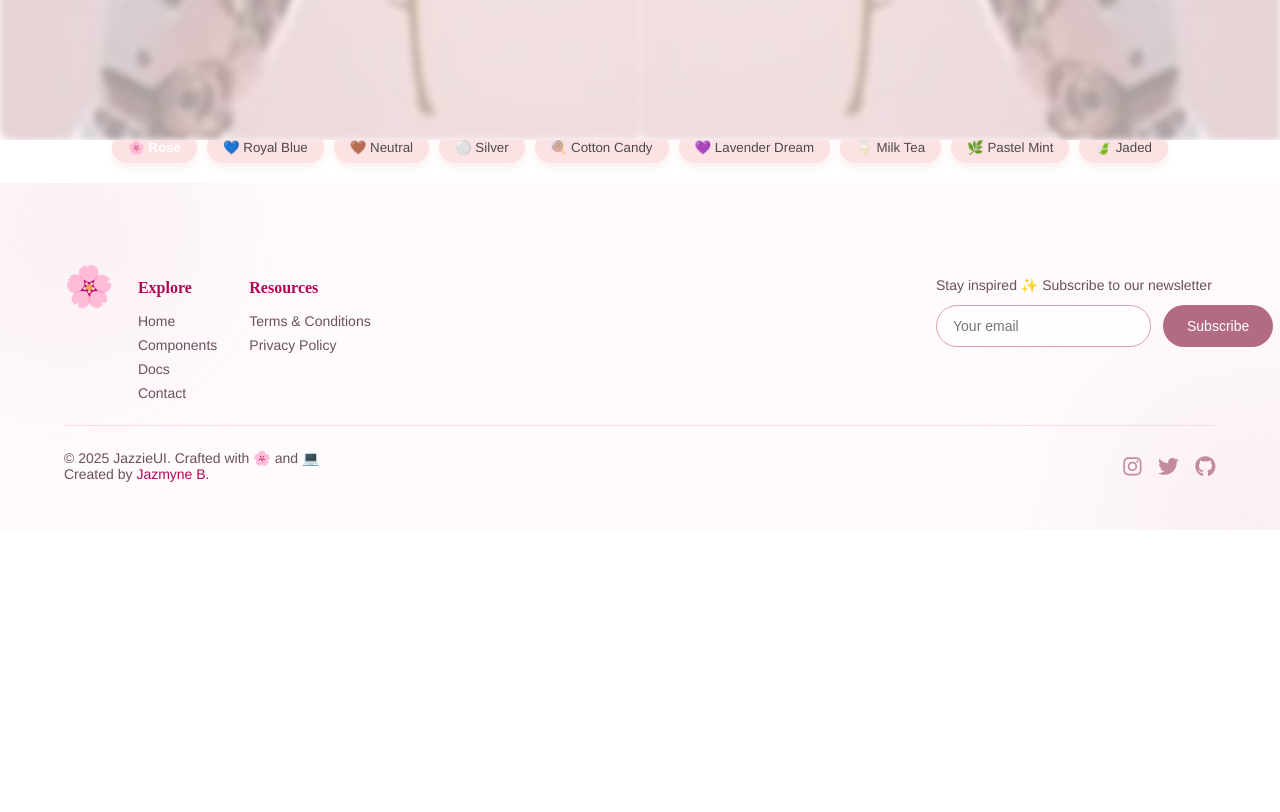
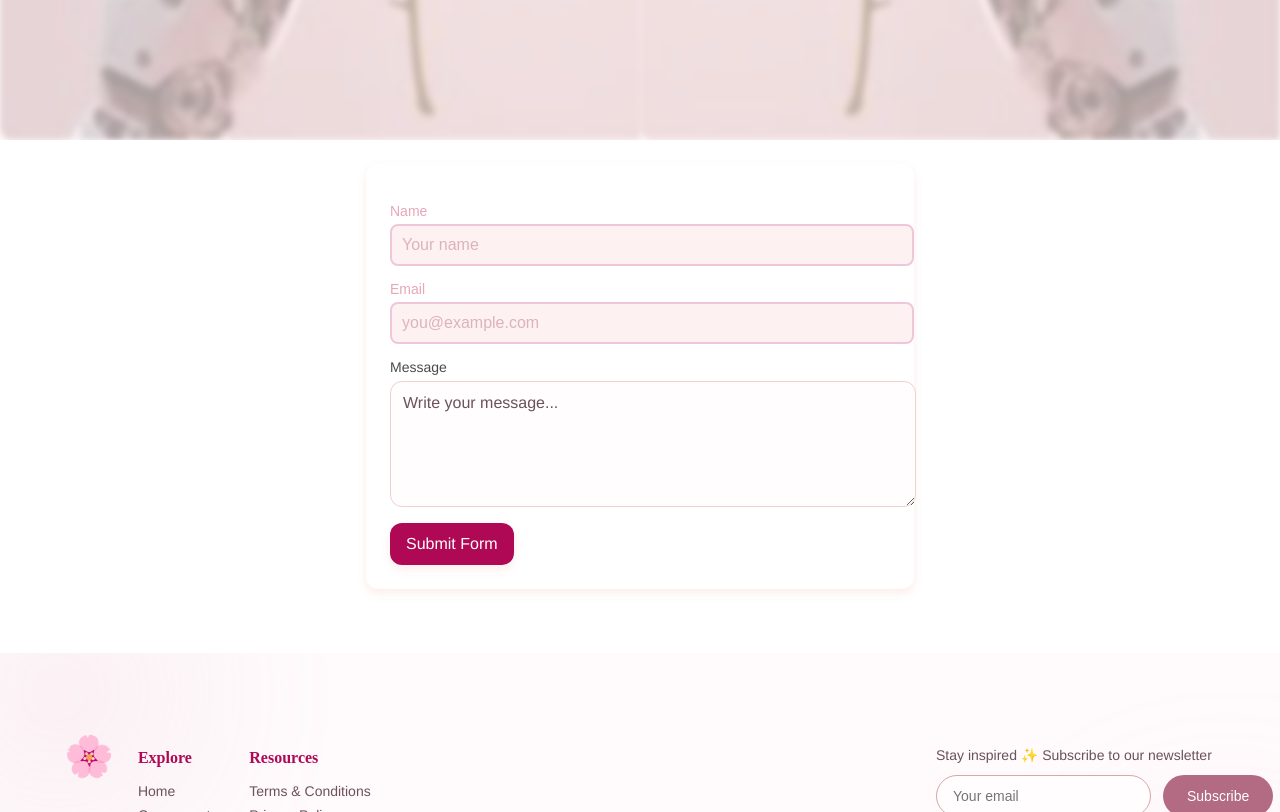
Before and after one commit to JazmyneB/jazzie-ui, a React (Create React App) app: page / in a window 1280 px wide. Shown: the part 700-1512 px from the top of the page. Before the commit the page ends 1230 px from the top, so only its background shows below. Built offline with nearby package versions, Linux system fonts and the light colour scheme.

Commit message:
feat(form): reusable form, controlled components for form

```diff
--- a/package.json
+++ b/package.json
@@ -9,6 +9,7 @@
     "gsap": "^3.13.0",
     "react": "^19.2.0",
     "react-dom": "^19.2.0",
+    "react-hook-form": "^7.66.0",
     "react-icons": "^5.5.0",
     "react-router-dom": "^7.9.5",
     "react-scripts": "^5.0.1",
--- a/src/App.js
+++ b/src/App.js
@@ -7,6 +7,7 @@ import Hero from './components/Hero/Hero';
 import Docs from './pages/DocsPage/DocsPage';
 import ComponentsPage from './pages/ComponentsPage/ComponentsPage';
 import ThemeSwitcher from './components/ThemeSwitcher/ThemeSwitcher';
+import ContactForm from './components/ContactForm/ContactForm';
 
 function App() {
   return (
@@ -29,13 +30,15 @@ function App() {
           {
             <>
             <Hero />
-            <div style={{
-        marginTop: "2rem",
-        display: "flex",
-        justifyContent: "center"
-      }}>
-        <ThemeSwitcher />
-      </div>
+            <div
+            style={{
+              marginTop: "4rem",
+              marginBottom: "4rem",
+              display: "flex",
+              justifyContent: "center"
+              }}>
+                <ContactForm />
+            </div>
             </>
           } />
 
--- /dev/null
+++ b/src/components/ContactForm/ContactForm.jsx
@@ -0,0 +1,66 @@
+import React from "react";
+import { useForm } from "react-hook-form";
+import JazzieForm from "../Form/JazzieForm";
+import ControlledInputField from "../Form/ControlledInputField";
+import ControlledTextArea from "../Form/ControlledTextArea";
+import Button from "../PrimaryButton/Button";
+
+export default function ContactForm() {
+  const {
+    control,
+    handleSubmit,
+  } = useForm({
+    defaultValues: {
+      name: "",
+      email: "",
+      message: ""
+    }
+  });
+
+  const onSubmit = (data) => {
+    console.log("Form Submitted:", data);
+  };
+
+  return (
+    <JazzieForm onSubmit={handleSubmit(onSubmit)}>
+
+      <ControlledInputField
+        control={control}
+        name="name"
+        label="Name"
+        placeholder="Your name"
+        rules={{ required: "Name is required" }}
+      />
+
+      <ControlledInputField
+        control={control}
+        name="email"
+        label="Email"
+        type="email"
+        placeholder="you@example.com"
+        rules={{
+          required: "Email is required",
+          pattern: {
+            value: /^\S+@\S+$/i,
+            message: "Invalid email format"
+          }
+        }}
+      />
+
+      <ControlledTextArea
+  control={control}
+  name="message"
+  label="Message"
+  placeholder="Write your message..."
+  rows={5}
+  rules={{ required: "Message is required" }}
+/>
+
+
+      <Button
+        buttonType="primary"
+        text="Submit Form"
+      />
+    </JazzieForm>
+  );
+}
--- /dev/null
+++ b/src/components/Form/ControlledInputField.jsx
@@ -0,0 +1,39 @@
+import React from "react";
+import { Controller } from "react-hook-form";
+import InputField from "../InputField/InputField";
+
+const ControlledInputField = ({
+  control,
+  name,
+  label,
+  type = "text",
+  placeholder,
+  rules = {}
+}) => {
+  return (
+    <Controller
+      name={name}
+      control={control}
+      rules={rules}
+      render={({ field, fieldState }) => (
+        <div>
+          <InputField
+            label={label}
+            type={type}
+            value={field.value || ""}
+            onChange={field.onChange}
+            placeholder={placeholder}
+          />
+
+          {fieldState.error && (
+            <p style={{ color: "#d62828", marginTop: "4px" }}>
+              {fieldState.error.message}
+            </p>
+          )}
+        </div>
+      )}
+    />
+  );
+};
+
+export default ControlledInputField;
--- /dev/null
+++ b/src/components/Form/ControlledTextArea.jsx
@@ -0,0 +1,39 @@
+import React from "react";
+import { Controller } from "react-hook-form";
+import TextArea from "../TextArea/TextArea";
+
+const ControlledTextArea = ({
+  control,
+  name,
+  label,
+  placeholder,
+  rows,
+  rules = {}
+}) => {
+  return (
+    <Controller
+      name={name}
+      control={control}
+      rules={rules}
+      render={({ field, fieldState }) => (
+        <div style={{ marginBottom: "16px" }}>
+          <TextArea
+            label={label}
+            value={field.value || ""}
+            onChange={field.onChange}
+            placeholder={placeholder}
+            rows={rows}
+          />
+
+          {fieldState.error && (
+            <p style={{ color: "#d62828", marginTop: "4px" }}>
+              {fieldState.error.message}
+            </p>
+          )}
+        </div>
+      )}
+    />
+  );
+};
+
+export default ControlledTextArea;
--- /dev/null
+++ b/src/components/Form/JazzieForm.css
@@ -0,0 +1,53 @@
+@import '../../utils/_variables.css';
+
+.jazzie-form {
+  background: var(--color-surface);
+  padding: 24px;
+  border-radius: var(--radius-md);
+  box-shadow: var(--shadow-soft);
+  width: 100%;
+  max-width: 500px;
+  margin: 0 auto;
+}
+
+.form-field {
+  display: flex;
+  flex-direction: column;
+  margin-bottom: 20px;
+}
+
+.form-label {
+  font-size: var(--text-md);
+  font-weight: 500;
+  margin-bottom: 6px;
+  color: var(--color-text);
+  font-family: var(--font-primary);
+}
+
+.form-input {
+  padding: 12px 14px;
+  border-radius: var(--radius-sm);
+  border: 1px solid var(--grid);
+  background: var(--paper);
+  color: var(--color-text);
+  font-size: var(--text-md);
+  font-family: var(--font-primary);
+  transition: 0.2s ease;
+}
+
+.form-input:focus {
+  border-color: var(--color-primary);
+  box-shadow: 0 0 0 3px var(--color-accent);
+  outline: none;
+}
+
+.form-error {
+  border-color: #e63946;
+  background: #ffe8e8;
+}
+
+.form-error-text {
+  margin-top: 4px;
+  color: #d62828;
+  font-size: 14px;
+}
--- /dev/null
+++ b/src/components/Form/JazzieForm.jsx
@@ -0,0 +1,21 @@
+import React from "react";
+import PropTypes from "prop-types";
+import "./JazzieForm.css";
+
+const JazzieForm = ({
+    children,
+    onSubmit
+}) =>
+     {
+  return (
+    <form className="jazzie-form" onSubmit={onSubmit}>
+      {children}
+    </form>
+  );
+}
+
+JazzieForm.propTypes = {
+
+}
+
+export default JazzieForm;
--- /dev/null
+++ b/src/components/TextArea/TextArea.css
@@ -0,0 +1,39 @@
+@import '../../utils/_variables.css';
+
+.textarea-field-container {
+  display: flex;
+  flex-direction: column;
+  gap: 6px;
+  width: 100%;
+  font-family: var(--font-primary);
+}
+
+.textarea-label {
+  font-size: var(--text-sm);
+  color: var(--color-text);
+  font-weight: 500;
+}
+
+.textarea-field {
+  width: 100%;
+  padding: 12px;
+  border-radius: var(--radius-md);
+  border: 1px solid var(--grid);
+  background-color: var(--paper);
+  color: var(--body);
+  font-size: var(--text-md);
+  resize: vertical;
+  min-height: 100px;
+  outline: none;
+  transition: 0.2s ease;
+  font-family: var(--font-primary);
+}
+
+.textarea-field:focus {
+  border-color: var(--color-primary);
+  box-shadow: 0 0 0 2px var(--color-secondary);
+}
+
+.textarea-field::placeholder {
+  color: var(--muted);
+}
--- /dev/null
+++ b/src/components/TextArea/TextArea.jsx
@@ -0,0 +1,43 @@
+import React from 'react';
+import PropTypes from 'prop-types';
+import './TextArea.css';
+
+const TextArea = ({
+  label,
+  value,
+  onChange,
+  placeholder,
+  id,
+  rows = 4,
+}) => {
+  return (
+    <div className="textarea-field-container">
+      {label && <label className="textarea-label">{label}</label>}
+
+      <textarea
+        id={id}
+        value={value}
+        onChange={onChange}
+        placeholder={placeholder}
+        rows={rows}
+        className="textarea-field"
+      />
+    </div>
+  );
+};
+
+TextArea.propTypes = {
+  label: PropTypes.string,
+  value: PropTypes.string.isRequired,
+  onChange: PropTypes.func.isRequired,
+  placeholder: PropTypes.string,
+  id: PropTypes.string,
+  rows: PropTypes.number,
+};
+
+TextArea.defaultProps = {
+  placeholder: '',
+  rows: 4,
+};
+
+export default TextArea;
```
Also changed, not shown: src/components/Form/FormField.jsx (added, +56 -0 lines), src/components/Form/FormField.css (added), 1 other file (tests, documents, lock files or other folders).
